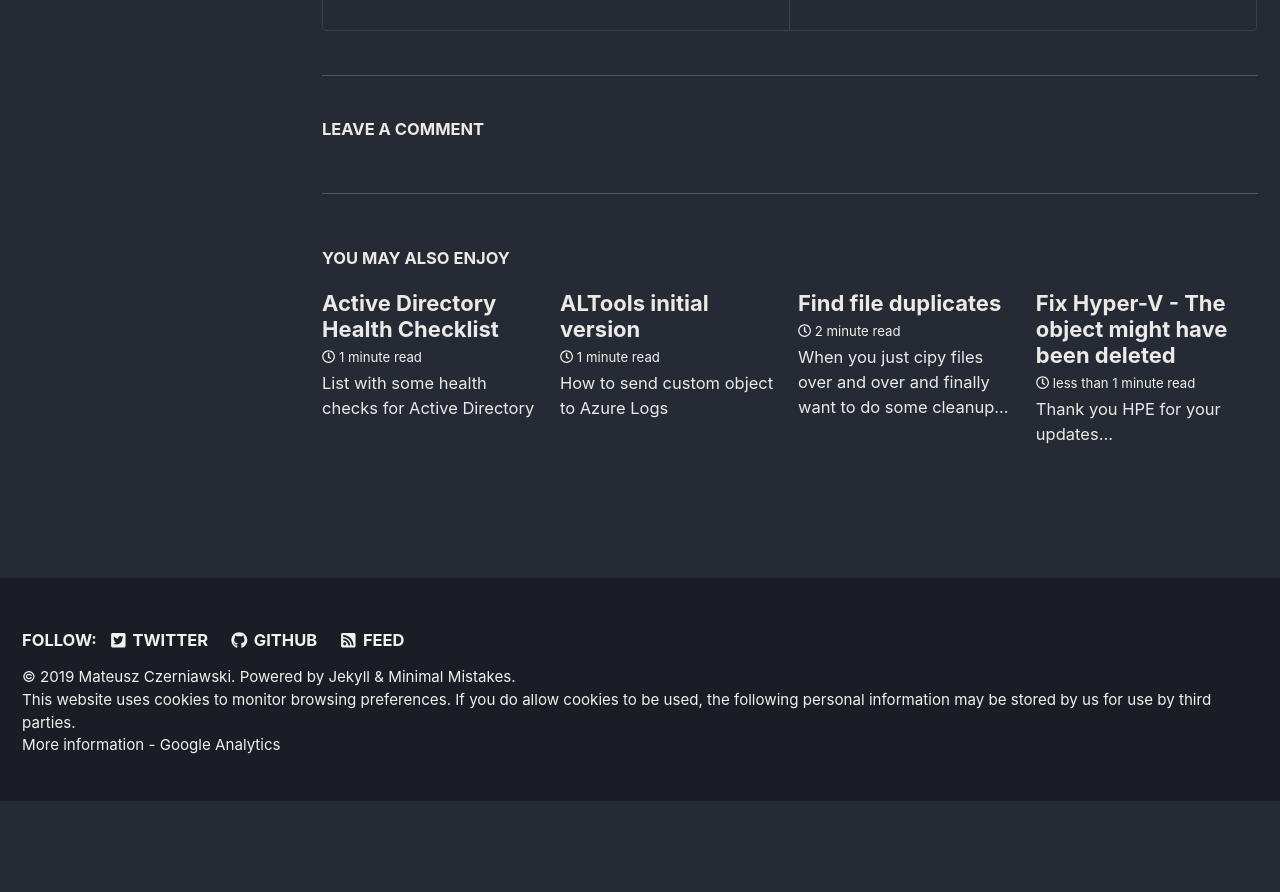
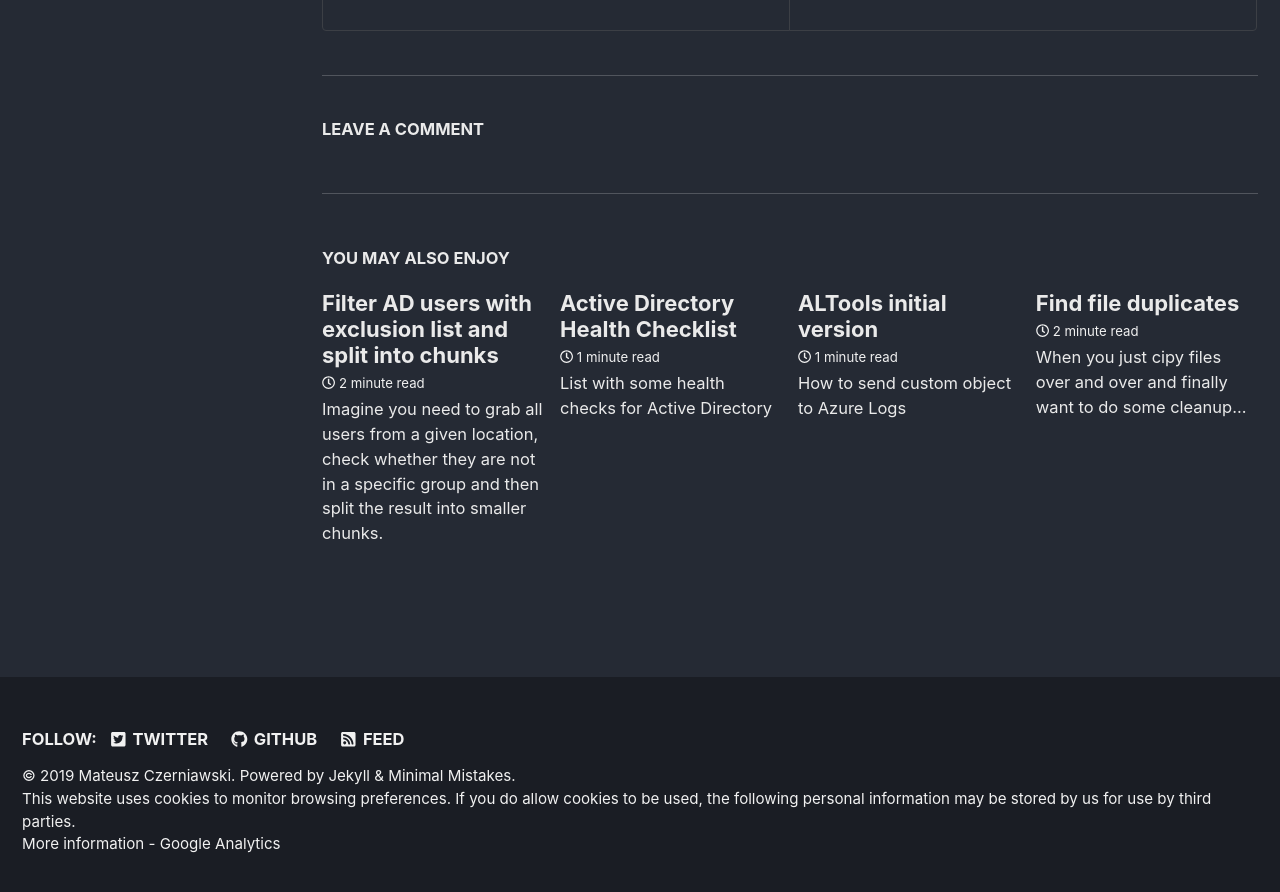
Before and after one commit to mczerniawski/mczerniawski.github.io, a Jekyll site: the page built from _posts/2019-07-11-psconfeu-2019.md, in a window 1280 px wide and 900 px high, scrolled down 8659 px. Shown: the top 892 px of the window. Built offline with Jekyll 4.4.1, drawn with Linux system fonts in a browser that asks for light colours; cached includes are drawn as plain includes; nearby versions of some CDN libraries; emoji names are drawn with the system emoji font; comment, search, counter and statistics services are not loaded; before the commit the page ends 9460 px from its top, so only the background shows below that; some of the changed lines change nothing that is shown; some of the changed text lies outside the part shown.

Commit message:
filter ad users

````diff
--- a/_posts/2019-07-11-psconfeu-2019.md
+++ b/_posts/2019-07-11-psconfeu-2019.md
@@ -33,7 +33,7 @@
 The [recording](https://www.youtube.com/watch?v=uXCHSyrxjaU) is already available (thanks to gigantic work of [Thorsten Butz](https://twitter.com/thorstenbutz)).
 
 The second session was about Pester and Active Directory. How to manage and run Pester tests on-premises and use Azure Log Analytics and PowerBI to consume the results. The hidden gem here is that you get a documented AD environment in json files so you can easily store it in git!
-The recording should be available soon!
+The recording is [here](https://www.youtube.com/watch?v=CMul62ef214)!
 
 ## Afterhours
 
--- /dev/null
+++ b/_posts/2019-07-18-filter-ad-users.md
@@ -0,0 +1,116 @@
+---
+title: Filter AD users with exclusion list and split into chunks
+categories:
+    - ActiveDirectory
+tags:
+    - ActiveDirectory
+    - PowerShell
+excerpt: Imagine you need to grab all users from a given location, check whether they are not in a specific group and then split the result into smaller chunks.
+---
+
+# The Story
+
+Recently I got a simple task - add a bunch (600+) of users from a specific OU to a specific AD Group. BUT - I was meant to add only users not members of other groups AND do it in waves (let's say of 40 people) at once. As we were rolling out a new feature we wanted to be sure that some users would be `skipped` at first run.
+
+It shouldn't be hard. Let's see...
+
+## Small steps
+
+First I need to declare some variables like
+
+- `location` ($OUs) where all my user accounts are located,
+- `group` to be added to ($GroupName)
+- and the `exclusion` groups ($ExcludeGroups) which members should be skipped.
+- I also want the `splitting factor` ($SplitAt) - how many users should be in each 'wave'.
+
+```powershell
+$GroupName = 'NewFeatureGroup'
+$OUs = @('OU=Users,OU=Site1 Users,DC=contoso,DC=com','OU=Users,OU=Site2 Users,DC=contoso,DC=com')
+$ExcludeGroups = @('GroupLeftOver1','NewFeatureGroup')
+$SplitAt = 40
+```
+
+I'm adding the destination group ($GroupName) to the excluded group as well. This way I can re-run the script and get only new users from given location - not those that are already in.
+
+Now, I need to get users from $ExcludeGroups, then from all $OUs and filter them out. Sort them at the end. Easy
+
+```powershell
+$ExcludeUsers = foreach ($group in $ExcludeGroups) {
+    Get-ADGroupMember -Identity $group | ForEach-Object { Get-ADUser -identity $PSItem }
+}
+$Users = foreach ($OU in $OUs) {
+    Get-ADUser -filter * -SearchBase $OU  | Where-Object {
+        $PSItem.samaccountname -notin $ExcludeUsers.samaccountname
+    }
+}
+
+$FinalUsers | Sort-Object
+```
+
+As I'll be using `for()` loop to split into groups, I need to know how many groups will be needed. In other words - If I would have 412 users and would like to split in chunks of 40, I would get 11 groups. If there would be 754 users I would need 19 groups.
+
+```powershell
+$maxGroups  = [math]::Round($FinalUsers.Count / $SplitAt)
+```
+
+Now, Let's split. I've decided to use an array of hashtables. Each group would be a hashtable with values `GroupNumber` and `GroupMembers`. This will allow me to retrieve members of each group separately if needed.
+
+```powershell
+$SplitArray = @()
+$SplitArray = for ($i = 0; $i -le $maxGroups ; $i++){
+    @{
+        GroupNumber = $i
+        GroupMembers = $FinalUsers | Select-Object -First $SplitAt -Skip ($i*$SplitAt)
+    }
+}
+```
+
+Now when I need to add them (or just retrieve) I can easily do this with:
+
+```powershell
+#select first group
+$GroupToSelectAndAdd = 0
+$ToAdd = ($SplitArray | Where-Object {$PSItem.GroupNumber -eq $GroupToSelectAndAdd} )['GroupMembers']
+Add-ADGroupMember -Identity $GroupName -Members $ToAdd
+```
+
+## Full script
+
+Here's the full script
+
+```powershell
+$GroupName = 'NewFeatureGroup'
+$OUs = @('OU=Users,OU=Site1 Users,DC=contoso,DC=com','OU=Users,OU=Site2 Users,DC=contoso,DC=com')
+$ExcludeGroups = @('GroupLeftOver1','NewFeatureGroup')
+$SplitAt = 40
+
+$ExcludeUsers = foreach ($group in $ExcludeGroups) {
+    Get-ADGroupMember -Identity $group | ForEach-Object { Get-ADUser -identity $PSItem }
+}
+$Users = foreach ($OU in $OUs) {
+    Get-ADUser -filter * -SearchBase $OU  | Where-Object {
+        $PSItem.samaccountname -notin $ExcludeUsers.samaccountname
+    }
+}
+
+$FinalUsers | Sort-Object
+
+$maxGroups  = [math]::Round($FinalUsers.Count / $SplitAt)
+
+$SplitArray = @()
+$SplitArray = for ($i = 0; $i -le $maxGroups ; $i++){
+    @{
+        GroupNumber = $i
+        GroupMembers = $FinalUsers | Select-Object -First $SplitAt -Skip ($i*$SplitAt)
+    }
+}
+#select first group
+$GroupToSelectAndAdd = 0
+$ToAdd = ($SplitArray | Where-Object {$PSItem.GroupNumber -eq $GroupToSelectAndAdd} )['GroupMembers']
+Add-ADGroupMember -Identity $GroupName  -Members $ToAdd
+
+#select fifth group
+$GroupToSelectAndAdd = 4
+$ToAdd = ($SplitArray | Where-Object {$PSItem.GroupNumber -eq $GroupToSelectAndAdd} )['GroupMembers']
+Add-ADGroupMember -Identity $GroupName  -Members $ToAdd
+```
````
